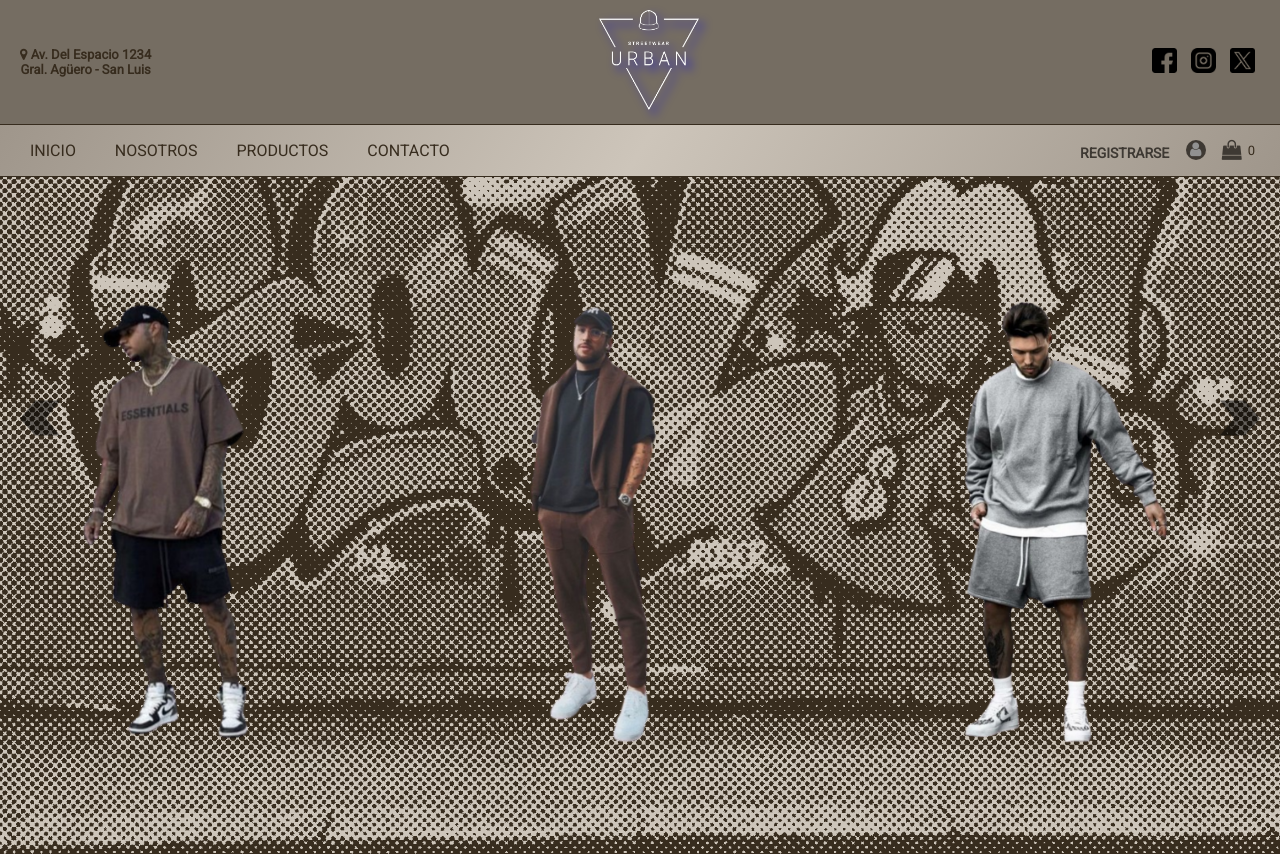
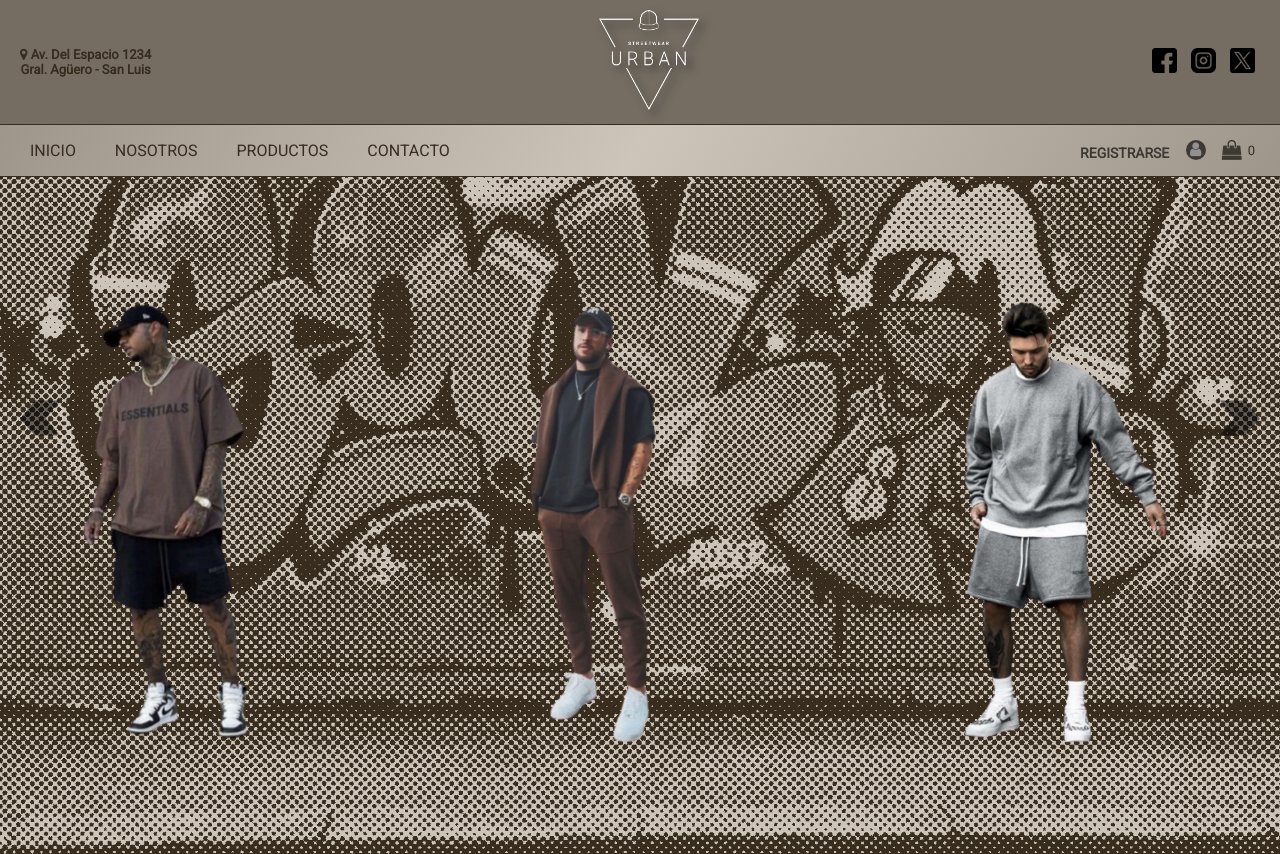
Before and after one commit to alaancuevas/UrbanStreetwear-Page, a plain HTML site: page index.html in a window 1280 px wide. Shown: the top 854 px of the page. Drawn offline with Linux system fonts and the light colour scheme; some packages are replaced by stand-ins of ours; a script that the page names is missing.

Commit message:
Fix color Logo

```diff
--- a/inicio/style.css
+++ b/inicio/style.css
@@ -92,6 +92,11 @@ h2{
     color: var(--quin);
     img{
         filter: drop-shadow(5px 5px 5px);
+    }
+    a{
+        color: var(--negro);
+        text-decoration: none;
+        cursor: default;
     }
 }
 .redes{
```
